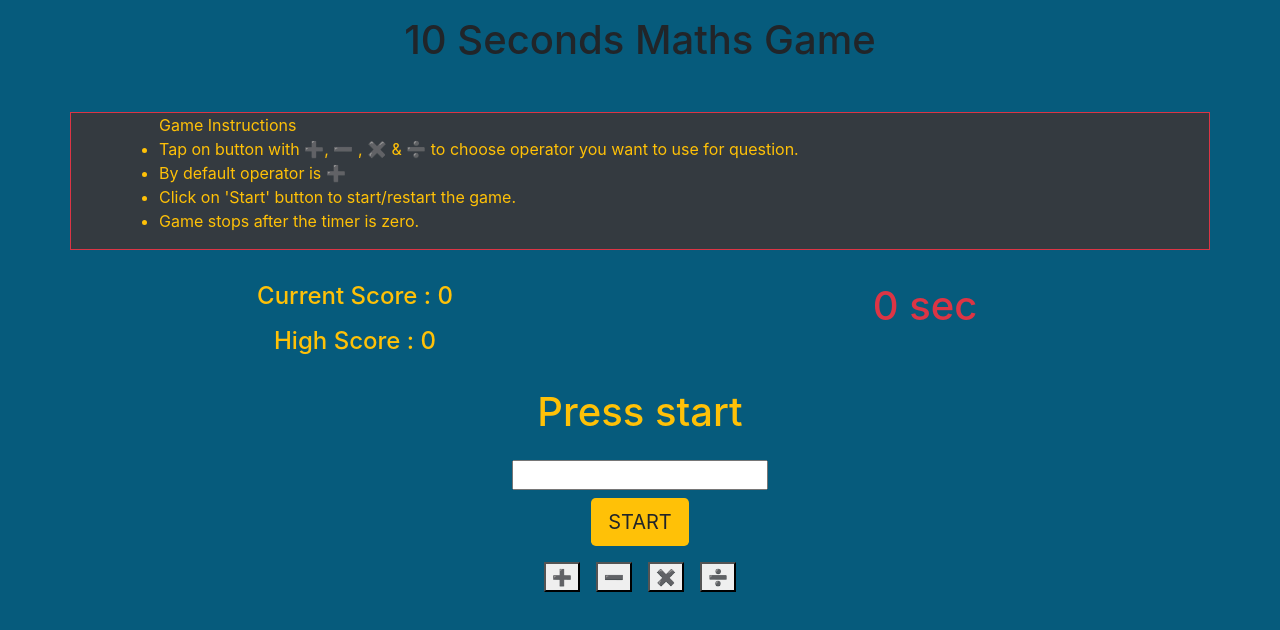
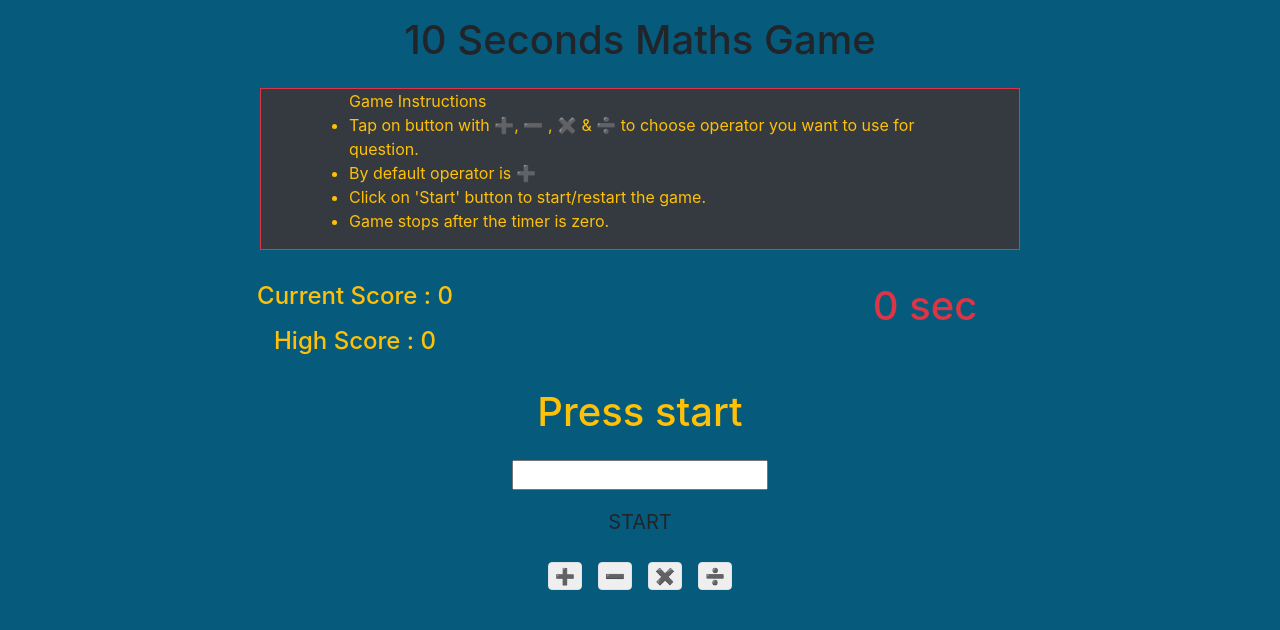
Before and after one commit to vikramgupte99/10-sec-Maths-Game, a plain HTML site: page index.html in a window 1280 px wide. Drawn offline with nearby package versions, Linux system fonts and the light colour scheme.

Commit message:
Made changes to 'Instruction' div by changing col as per screen size. Added buttonOp class to operaTOR BUTTONS to add CSS. Deleted bg-warning class from start button.

```diff
--- a/index.html
+++ b/index.html
@@ -17,8 +17,8 @@
    <div class="container">
     <h1 class="text-center mt-3 mb-2 px-2 header">10 Seconds Maths Game</h1>
 
-    <div class="row mt-5">
-        <div class="col border border-danger bg-dark px-5 text-warning instruction">
+    <div class="row justify-content-center align-self-center align-items-center mt-4">
+        <div class="col-lg-8 col-md-8 col-xs-12 border border-danger bg-dark px-5 text-warning instruction">
             <ul><span class="text-center">Game Instructions</span>
                 <li>Tap on button with ➕, ➖ , ✖ & ➗ to choose operator you want to use for question.</li>
                 <li>By default operator is ➕</li>
@@ -41,21 +41,20 @@
 
     <div class="text-center mt-3">
         <h1 class="text-warning my-3 equation">Press start</h1>
-        <h3 class="my-1 answer"></h3>
     </div>
 
     <div class="row text-center mt-4">
         <div class="col">
            <input class="text-center mb-2 input" type="text"><br>
-           <button id="startBtn" class="btn btn-lg bg-warning px-3 py-2">START</button>
+           <button id="startBtn" class="btn btn-lg px-3 py-2">START</button>
         </div>
     </div>
 
     <div class="row mt-3 mb-5 justify-content-center align-items-center operator">
-        <button class="mr-3 add">➕</button>
-        <button class="mr-3 subtract">➖</button>
-        <button class="mr-3 multiply">✖️</button>
-        <button class="divide">➗</button>
+        <button class="border rounded mr-3 buttonOp add">➕</button>
+        <button class="border rounded mr-3 buttonOp subtract">➖</button>
+        <button class="border rounded mr-3 buttonOp multiply">✖️</button>
+        <button class="border rounded buttonOp divide">➗</button>
     </div>
 
    </div>
```
